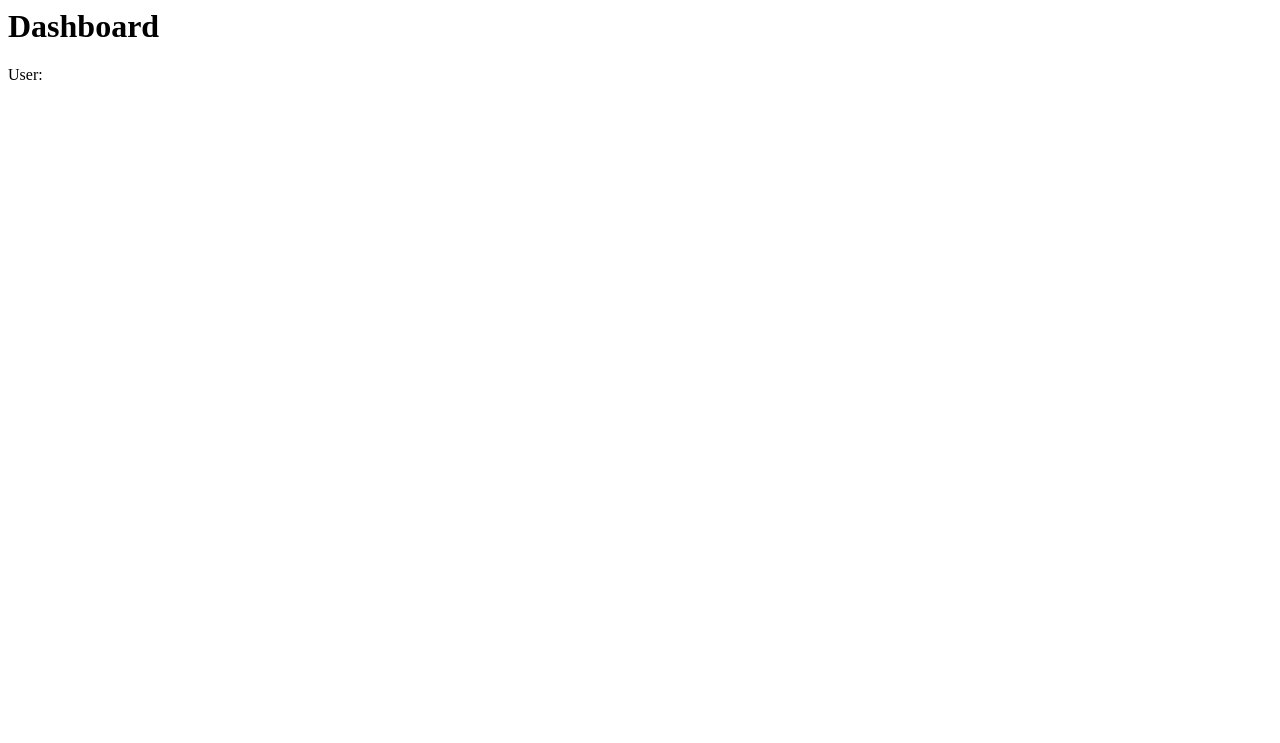
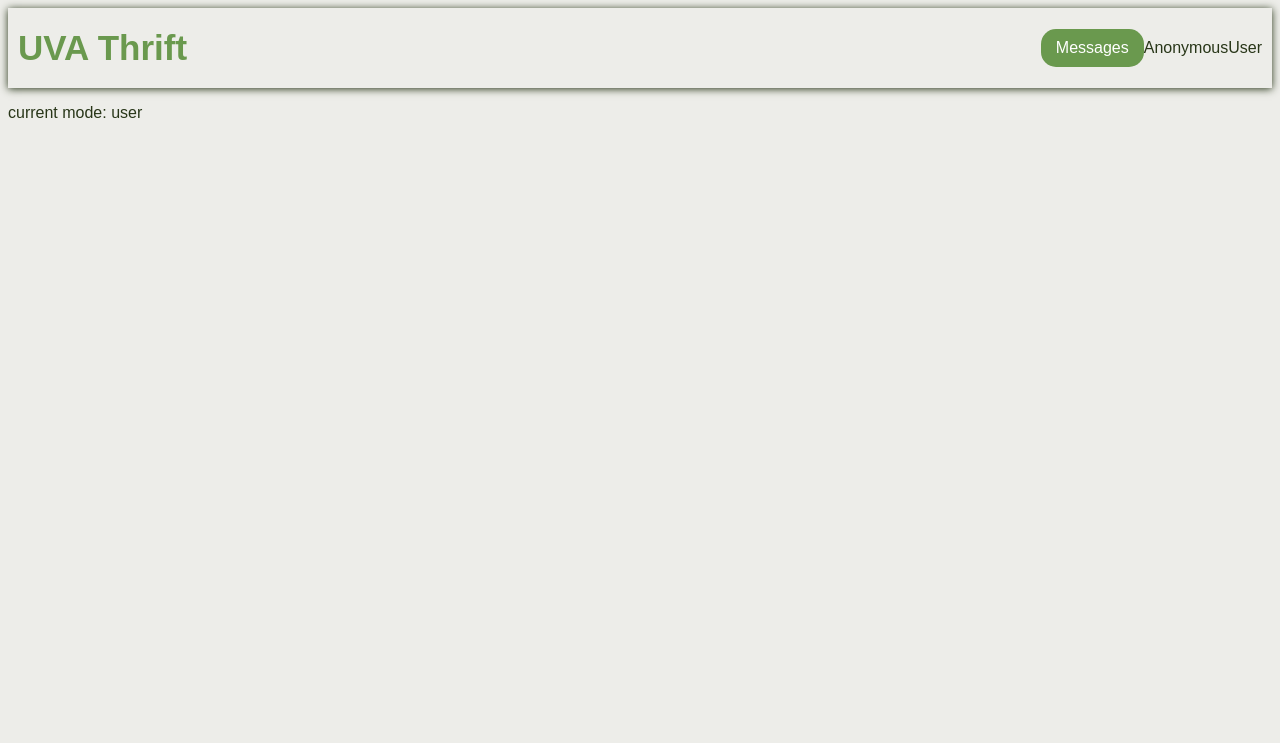
Before and after one commit to ocar15/uvathrift, a Django app: page /dashboard/ in a window 1280 px wide. Before the commit the part shown is almost empty. Shown: the top 743 px of the page. Run offline with Django 5.2, Linux system fonts and the light colour scheme; some libraries are stand-ins or nearby versions.

Commit message:
Add dashboard page

```diff
--- a/exchangeApp/settings.py
+++ b/exchangeApp/settings.py
@@ -120,7 +120,7 @@ AUTHENTICATION_BACKENDS = [
     'allauth.account.auth_backends.AuthenticationBackend', # all auth backend
 ]
 
-LOGIN_REDIRECT_URL = '/'
+LOGIN_REDIRECT_URL = '/dashboard'
 LOGOUT_REDIRECT_URL = '/'
 SOCIALACCOUNT_LOGIN_ON_GET = True
 
--- a/static/css/base.css
+++ b/static/css/base.css
@@ -86,6 +86,12 @@ span {
     justify-content: flex-start;
 }
 
+.navbar-right {
+    display: flex;
+    align-items: center;
+    justify-content: flex-start;
+}
+
 .nav-login-btn {
     font-size: large;
     padding: 12px 25px;
--- a/users/signals.py
+++ b/users/signals.py
@@ -1,6 +1,7 @@
 from django.dispatch import receiver
 from allauth.account.signals import user_signed_up
 
+# reads that a new user has signed up, processes them
 @receiver(user_signed_up)
 def handle_user_signed_up(request, sociallogin, user, **kwargs):
 
--- /dev/null
+++ b/users/static/users/dashboard.css
@@ -0,0 +1,4 @@
+.username-display{
+    font-size: large;
+    padding: 12px 25px;
+}
--- /dev/null
+++ b/users/templates/users/dashboard.html
@@ -0,0 +1,35 @@
+{% load static %}
+{% load socialaccount %}
+
+{% block css %}
+    <link rel="stylesheet" type='text/css' href="{%static 'css/base.css'%}">
+    <link rel="stylesheet" type='text/css' href="{%static 'css/login.css'%}">
+    <link rel="stylesheet" type='text/css' href="{%static 'css/dashboard.css'%}">
+{% endblock %}
+
+<body>
+    <header>
+        {% block header %}
+        <nav class="navbar">
+            <div class="navbar-left">
+                <a href="{% url 'dashboard'%}">
+                    <h3>UVA Thrift</h3>
+                </a>
+            </div>
+            <div class="navbar-right">
+                <a href="{% url 'dashboard'%}">
+                    <button class="messages-btn">Messages</button>
+                </a>
+                <div class="username-display">{{ user }}</div>
+            </div>
+        </nav>
+        {% endblock %}
+    </header>
+
+    <main>
+        <p>current mode: {{mode}}</p>
+        {% block content %}
+
+        {% endblock content %}
+    </main>
+</body>
--- a/users/views.py
+++ b/users/views.py
@@ -14,7 +14,7 @@ def signup(request):
     return render(request, 'users/login.html', {'mode': 'signup'})
 
 def dashboard(request):
-    return HttpResponse(f"<h1>Dashboard</h1><p>User: {request.user.username}</p>")
+    return render(request, 'users/dashboard.html', {'mode': 'user'})
 
 def in_group(user, group_name):
     return user.is_authenticated and user.groups.filter(name=group_name).exists()
```
